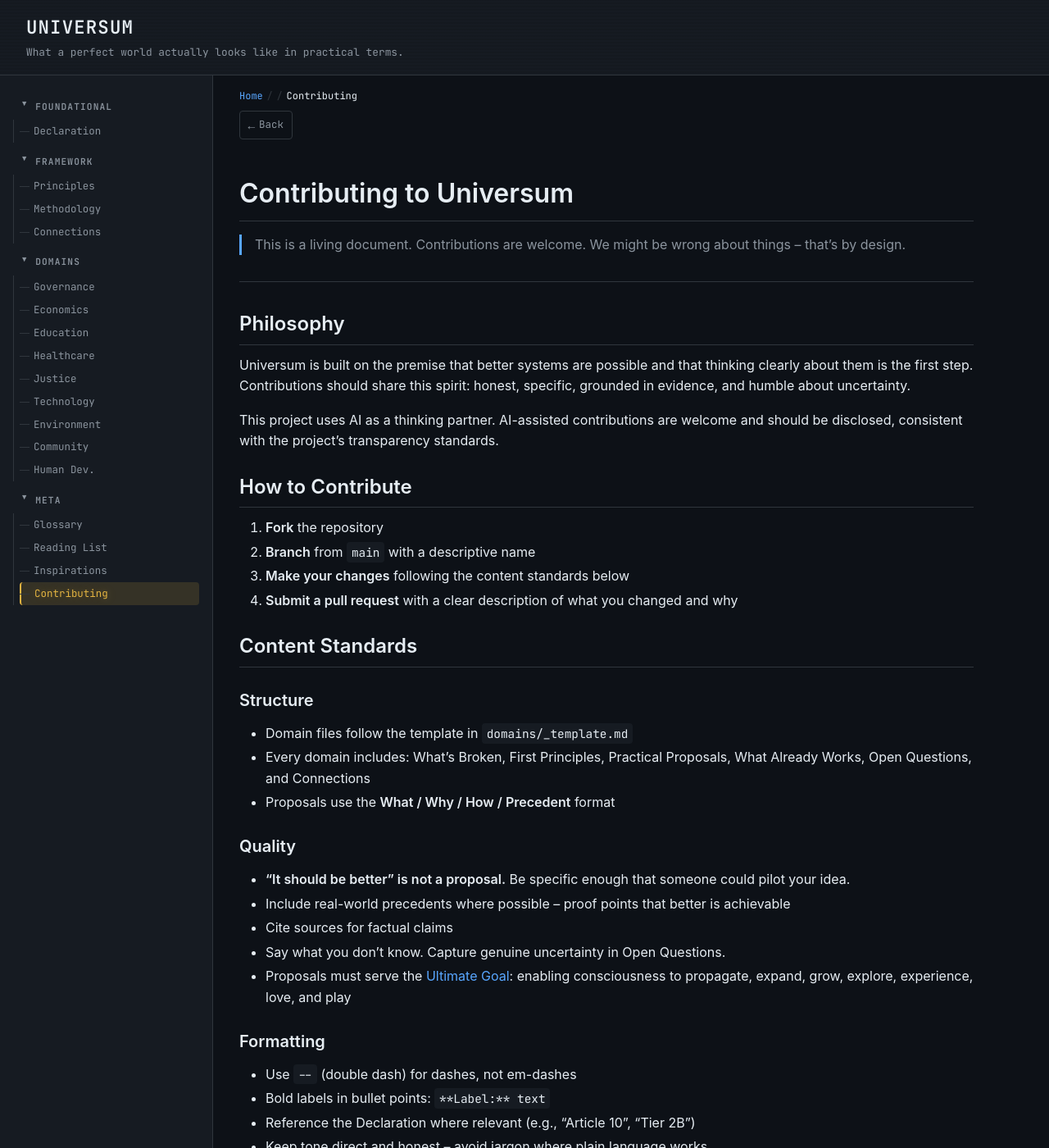
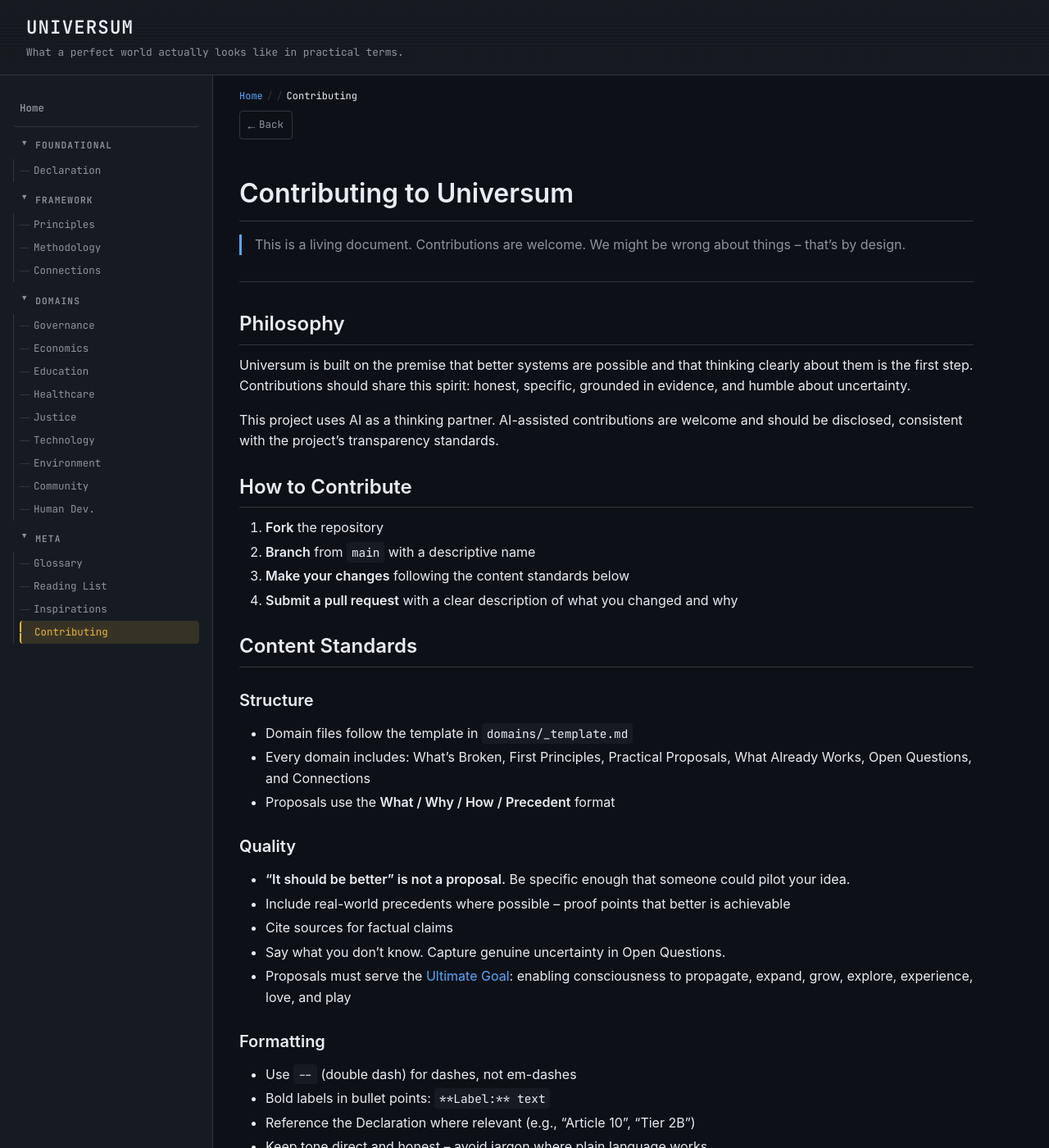
Before and after one commit to EvangAI-777/Universum, a Jekyll site: the page built from CONTRIBUTING.md, in a window 1280 px wide and 1400 px high. Shown: the whole window at 82% size. Built offline with Jekyll 4.4.1, drawn with Linux system fonts in a browser that asks for light colours.

Commit message:
Add front matter to README and Home link to sidebar nav
README.md was missing front matter (layout + title), so the home page
had no browser tab title, no breadcrumb, and no sidebar active state.
Added a dedicated Home link at the top of the sidebar with the same
active-state treatment (warm amber highlight) as all other pages.

https://claude.ai/code/session_01KFTL1Z28PApgWfnS59aWcH

```diff
--- a/_layouts/default.html
+++ b/_layouts/default.html
@@ -133,6 +133,34 @@
     }
     .sidebar-inner {
       padding: 0 1rem;
+    }
+
+    /* Home link */
+    .home-link {
+      display: block;
+      color: var(--text-muted);
+      text-decoration: none;
+      font-weight: 600;
+      font-size: 0.78rem;
+      padding: 0.4rem 0.5rem;
+      margin-bottom: 0.5rem;
+      border-radius: 4px;
+      border-bottom: 1px solid var(--border);
+      padding-bottom: 0.75rem;
+    }
+    .home-link:hover {
+      color: var(--text);
+      background: var(--surface-raised);
+    }
+    .home-link:focus-visible {
+      outline: 2px solid var(--accent);
+      outline-offset: -2px;
+    }
+    .home-link[aria-current="page"] {
+      color: var(--accent-warm);
+      background: var(--accent-warm-dim);
+      border-left: 2px solid var(--accent-warm);
+      text-shadow: 0 0 12px rgba(227, 179, 65, 0.3);
     }
 
     /* Tree sections */
@@ -453,6 +481,8 @@
     <aside class="sidebar" id="sidebar" aria-label="Site navigation">
       <nav class="sidebar-inner">
 
+        <a href="{{ '/' | relative_url }}" class="home-link" {% if page.title == "Universum" %}aria-current="page"{% endif %}>Home</a>
+
         <details open>
           <summary>Foundational</summary>
           <ul class="tree-list" role="list">
```
Also changed, not shown: README.md (+5 -0 lines).
